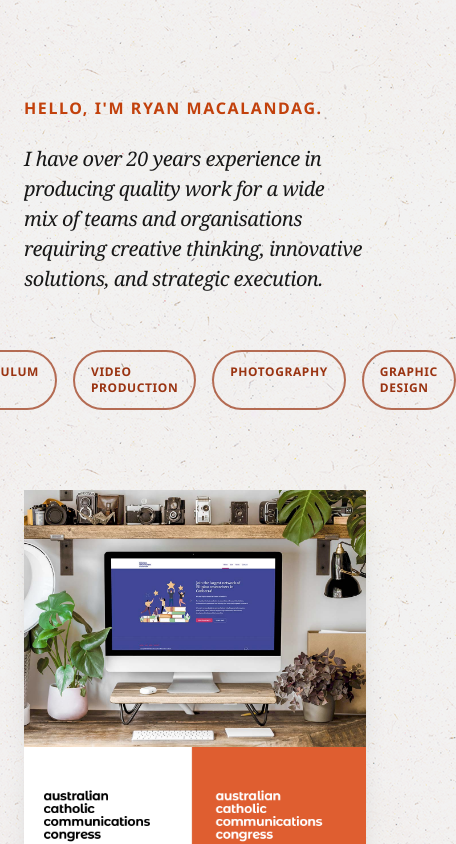
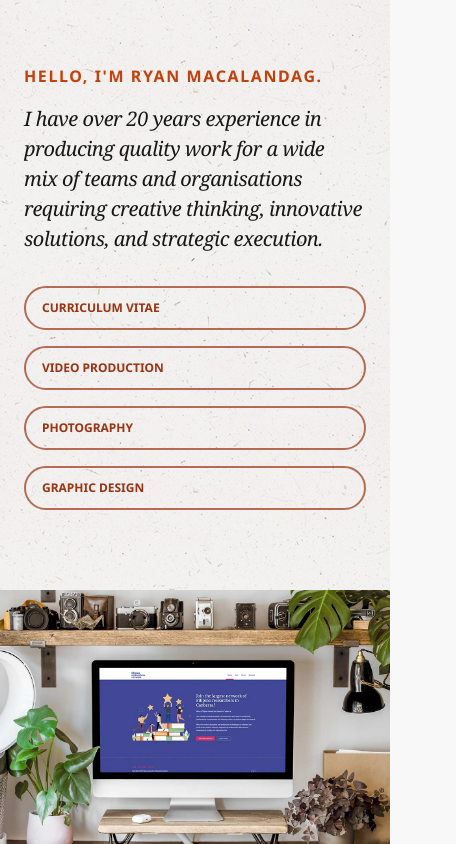
Before and after one commit to ryanmacalandag/hello-ryan, a Next.js app: page / in a window 390 px wide. Shown: the top 844 px of the page, 456 px wide, since content can reach past the window. Built offline with nearby package versions, Linux system fonts and the light colour scheme.

Commit message:
fixed mobile padding

```diff
--- a/app/page.tsx
+++ b/app/page.tsx
@@ -6,17 +6,17 @@ import Footer from "./components/Footer";
 export default async function Page() {
 
   return (
-    <section id="hero-01" className="w-full max-w-screen-xl mx-auto flex flex-col gap-12 sm:gap-16 lg:gap-20 px-6 md:px-16 py-24">
+    <section id="hero-01" className="w-full max-w-screen-xl mx-auto flex flex-col gap-12 sm:gap-16 lg:gap-20">
 
-      <div className="flex flex-col gap-6 amd:gap-12 text-left md:text-center px-0 md:px-24 xl:px-32">
+      <div className="flex flex-col gap-4 amd:gap-12 text-left md:text-center px-6 md:px-24 xl:px-32 pt-16 md:pt-24 lg:pt-32">
         <h1 className="w-full text-base md:text-xl font-sans font-bold text-orange-700 uppercase tracking-widest">Hello, I&apos;m Ryan Macalandag.</h1>
         <p className="text-xl lg:text-2xl text-balance tracking-tight leading-normal italic">I have over 20 years experience in producing quality work for a wide mix of teams and organisations requiring creative thinking, innovative solutions, and strategic execution.</p>
 
-        <div className="w-full flex justify-center my-8 gap-4">
-          <a href="" className="bg-transparent hover:bg-orange-800/20 border-2 border-orange-800/70 font-sans font-bold tracking-wider text-xs text-orange-800 hover:text-stone-900 uppercase px-4 py-3 rounded-full transition duration-200" target="_blank">Curriculum Vitae</a>
-          <a href="https://www.youtube.com/@ryanmacalandag5279" className="bg-transparent hover:bg-orange-800/20 border-2 border-orange-800/70 font-sans font-bold tracking-wider text-xs text-orange-800 hover:text-stone-900 uppercase px-4 py-3 rounded-full transition duration-200" target="_blank">Video Production</a>
-          <a href="https://drive.google.com/file/d/1Nl2g4c7eY2uSImQrvbHTFPfH5m8ddBue/view?usp=sharing" className="bg-transparent hover:bg-orange-800/20 border-2 border-orange-800/70 font-sans font-bold tracking-wider text-xs text-orange-800 hover:text-stone-900 uppercase px-4 py-3 rounded-full transition duration-200" target="_blank">Photography</a>
-          <a href="https://drive.google.com/file/d/1xBWdDAM8HX6vAL8bdHMWGZ02V_D9GBuY/view?usp=sharing" className="bg-transparent hover:bg-orange-800/20 border-2 border-orange-800/70 font-sans font-bold tracking-wider text-xs text-orange-800 hover:text-stone-900 uppercase px-4 py-3 rounded-full transition duration-200" target="_blank">Graphic Design</a>
+        <div className="w-full flex flex-col md:flex-row justify-center mt-4 md:mt-8 mb-8 gap-4">
+          <a href="" className="bg-transparent hover:bg-orange-800 border-2 border-orange-800/70 font-sans font-bold tracking-0wider text-xs text-orange-800 hover:text-stone-100 uppercase px-4 py-3 rounded-full transition duration-200" target="_blank">Curriculum Vitae</a>
+          <a href="https://www.youtube.com/@ryanmacalandag5279" className="bg-transparent hover:bg-orange-800 border-2 border-orange-800/70 font-sans font-bold tracking-0wider text-xs text-orange-800 hover:text-stone-100 uppercase px-4 py-3 rounded-full transition duration-200" target="_blank">Video Production</a>
+          <a href="https://drive.google.com/file/d/1Nl2g4c7eY2uSImQrvbHTFPfH5m8ddBue/view?usp=sharing" className="bg-transparent hover:bg-orange-800 border-2 border-orange-800/70 font-sans font-bold tracking-0wider text-xs text-orange-800 hover:text-stone-100 uppercase px-4 py-3 rounded-full transition duration-200" target="_blank">Photography</a>
+          <a href="https://drive.google.com/file/d/1xBWdDAM8HX6vAL8bdHMWGZ02V_D9GBuY/view?usp=sharing" className="bg-transparent hover:bg-orange-800 border-2 border-orange-800/70 font-sans font-bold tracking-0wider text-xs text-orange-800 hover:text-stone-100 uppercase px-4 py-3 rounded-full transition duration-200" target="_blank">Graphic Design</a>
         </div>
 
       </div>
```
